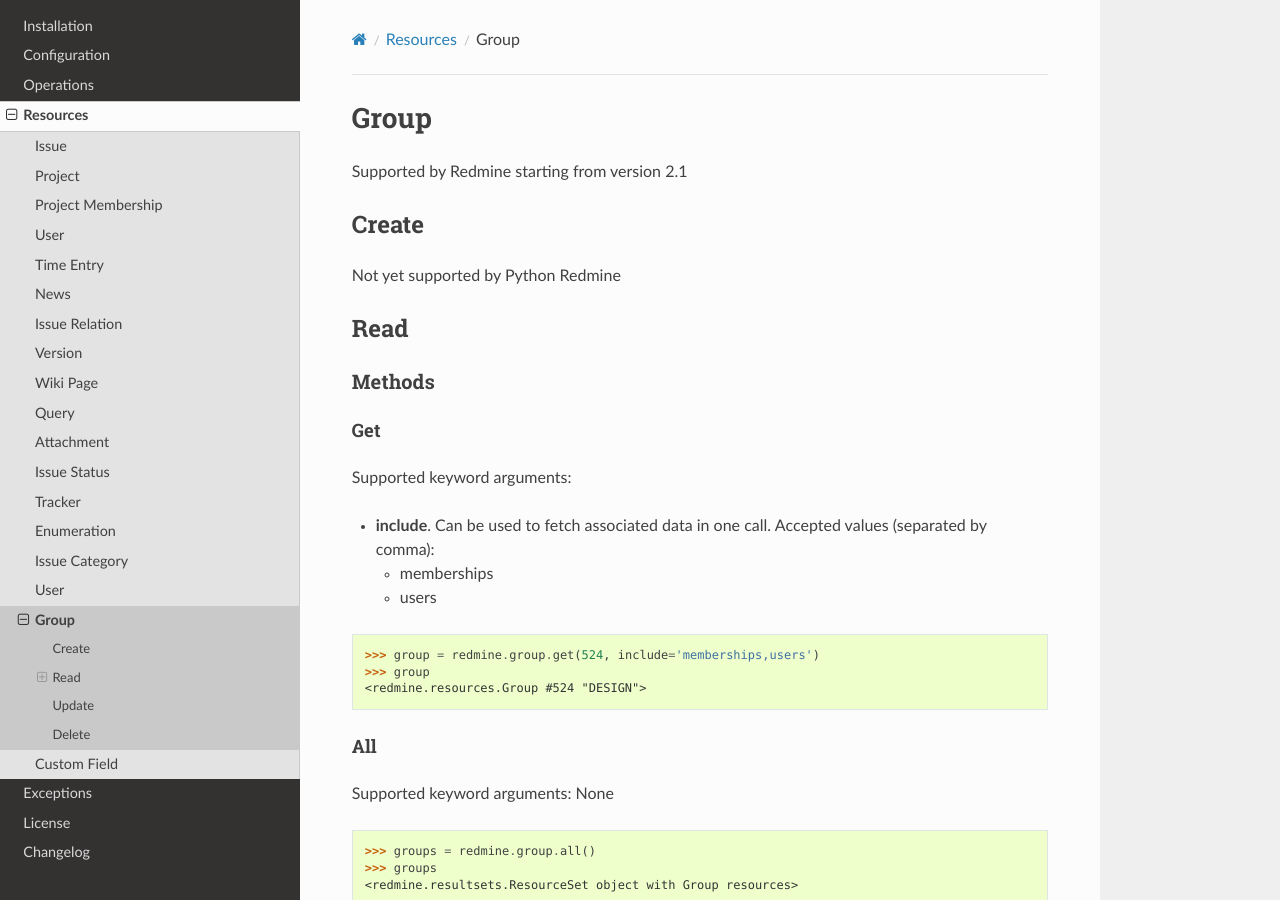
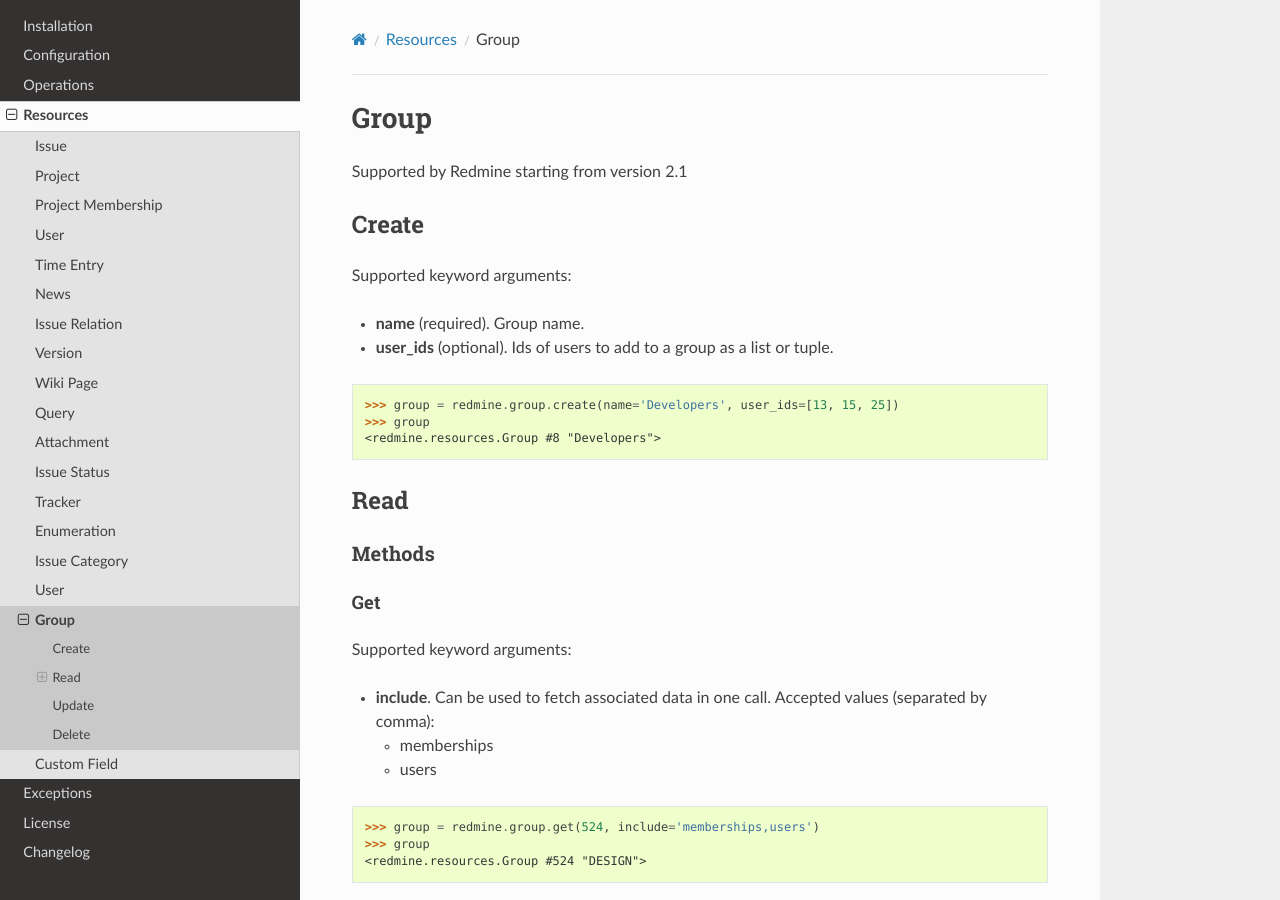
Before and after one commit to maxtepkeev/python-redmine, a Sphinx documentation site: the page built from docs/resources/group.rst, in a window 1280 px wide and 900 px high. Built offline with Sphinx 7.4.7 and the Read the Docs theme 2.0.0, drawn with Linux system fonts in a browser that asks for light colours.

Commit message:
group create method support

```diff
--- a/docs/changelog.rst
+++ b/docs/changelog.rst
@@ -5,7 +5,7 @@
 ------------------
 
 - Added: ``ServerError``, ``ValidationError`` and ``ResourceNoFieldsProvidedError`` exceptions
-- Added: Create functionality for User resource
+- Added: Create functionality for User and Group resources
 - Added: Informal string representation, i.e. __str__(), to all resources
 - Changed: reimplemented fix for __repr__() from 0.1.1
 
--- a/docs/resources/group.rst
+++ b/docs/resources/group.rst
@@ -6,7 +6,16 @@
 Create
 ------
 
-Not yet supported by Python Redmine
+Supported keyword arguments:
+
+* **name** (required). Group name.
+* **user_ids** (optional). Ids of users to add to a group as a list or tuple.
+
+.. code-block:: python
+
+    >>> group = redmine.group.create(name='Developers', user_ids=[13, 15, 25])
+    >>> group
+    <redmine.resources.Group #8 "Developers">
 
 Read
 ----
```
Also changed, not shown: 2 other files.
